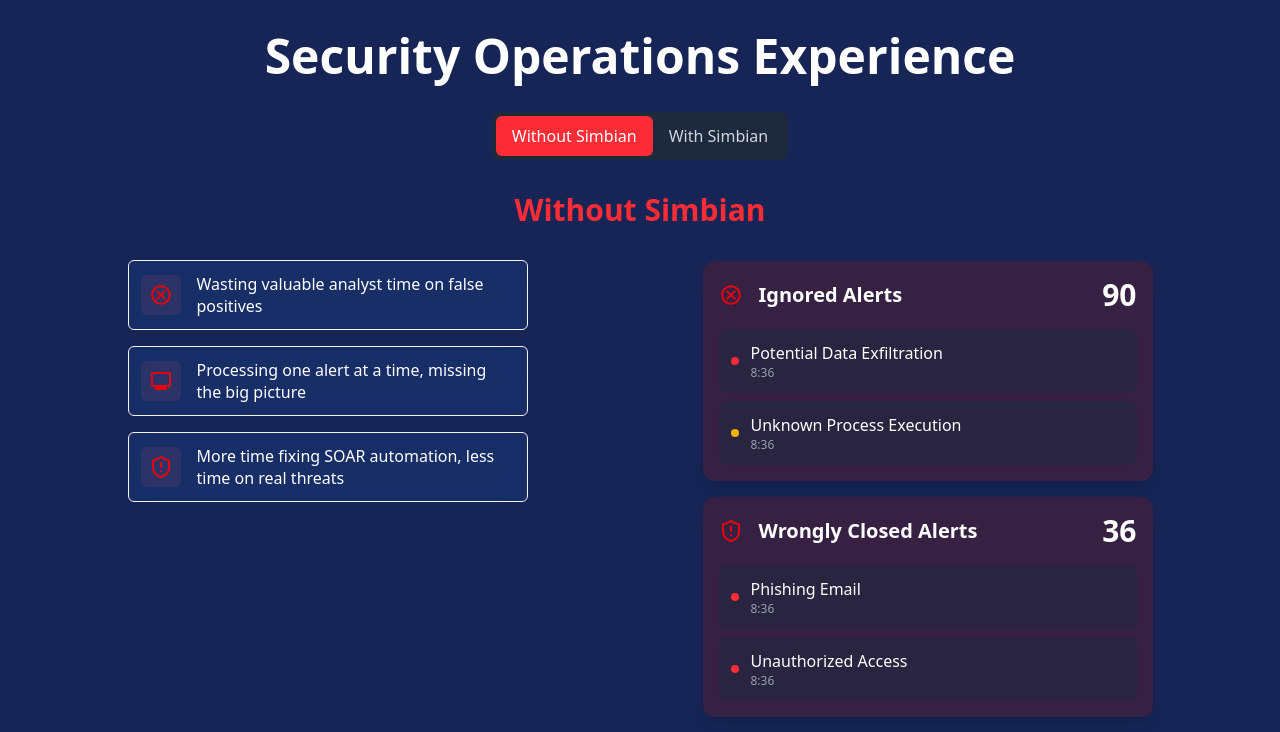
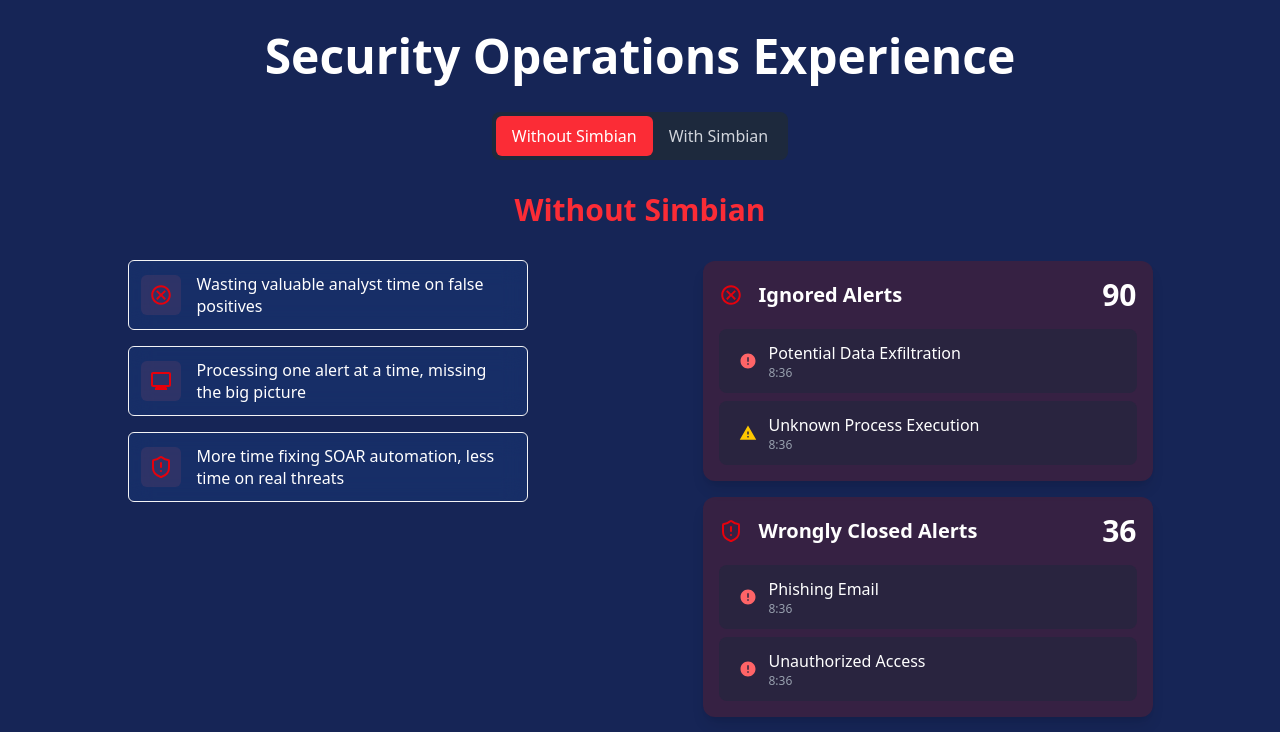
Before and after one commit to shrivastavpush/simbian-FED-task, a Next.js app: page / in a window 1280 px wide. Shown: the top 732 px of the page. Built offline with nearby package versions, Linux system fonts and the light colour scheme.

Commit message:
added animation and updated readme

```diff
--- a/app/components/AlertItem.tsx
+++ b/app/components/AlertItem.tsx
@@ -10,7 +10,19 @@
             transition={{ delay: index * 0.1 }}
             layout
         >
-            <div className={`w-2 h-2 rounded-full ${alert.severity === "high" ? "bg-red-500" : alert.severity === "medium" ? "bg-yellow-500" : "bg-blue-500"}`} />
+            <div className="flex items-center gap-2">
+                <div className="" />
+                {alert.icon && (() => {
+                    const Icon = alert.icon;
+                    return <Icon size={18} className={
+                        alert.severity === "high"
+                            ? "text-red-400"
+                            : alert.severity === "medium"
+                                ? "text-yellow-400"
+                                : "text-blue-400"
+                    } />;
+                })()}
+            </div>
             <div>
                 <div className="font-medium">{alert.title}</div>
                 <div className="text-xs text-gray-400">{alert.timestamp}</div>
--- a/app/data/alertItemData.ts
+++ b/app/data/alertItemData.ts
@@ -1,9 +1,20 @@
+import { IconType } from "react-icons";
+import { MdError, MdWarning, MdInfo } from "react-icons/md";
+
 export interface AlertItemData {
 	title: string;
 	severity: string;
-	timestamp?: string
-	id?: string
+	icon?: IconType;
+	timestamp?: string;
+	id?: string;
 }
+
+// Map severity to icon
+export const severityIconMap: Record<string, IconType> = {
+	high: MdError,
+	medium: MdWarning,
+	low: MdInfo,
+};
 
 const alertItemTypes: AlertItemData[] = [
 	{ title: "Phishing Email", severity: "high" },
@@ -26,6 +37,7 @@
 		id: Math.random().toString(36).substring(2, 11),
 		title: alertType.title,
 		severity: alertType.severity,
+		icon: severityIconMap[alertType.severity],
 		timestamp: `${now.getHours()}:${now
 			.getMinutes()
 			.toString()
--- a/app/pages/WithSimbian.tsx
+++ b/app/pages/WithSimbian.tsx
@@ -40,7 +40,9 @@
                             }
                         }}
                     >
-                        {contentDataWithSimbian.map((data, idx) => (
+                        {contentDataWithSimbian.map((data, idx) => {
+                            const Icon = data.icon;
+                            return (
                                 <motion.div
                                     key={data.title}
                                     initial={{ opacity: 0, x: -30 }}
@@ -50,10 +52,11 @@
                                     <ContentCard
                                         title={data.title}
                                         className={data.className}
-                                    icon={<data.icon size={24} className="text-green-600" />}
+                                        icon={<Icon size={24} className="text-green-600" />}
                                     />
                                 </motion.div>
-                        ))}
+                            );
+                        })}
                     </motion.div>
 
                     {/* Cards with zero counts */}
--- a/app/pages/WithoutSimbian.tsx
+++ b/app/pages/WithoutSimbian.tsx
@@ -80,7 +80,9 @@
                             }
                         }}
                     >
-                        {contentDataWithoutSimbian.map((data, idx) => (
+                        {contentDataWithoutSimbian.map((data, idx) => {
+                            const Icon = data.icon;
+                            return (
                                 <motion.div
                                     key={data.title}
                                     initial={{ opacity: 0, x: -30 }}
@@ -90,10 +92,11 @@
                                     <ContentCard
                                         title={data.title}
                                         className={data.className}
-                                    icon={<data.icon size={24} className="text-red-600" />}
+                                        icon={<Icon size={24} className="text-red-600" />}
                                     />
                                 </motion.div>
-                        ))}
+                            );
+                        })}
                     </motion.div>
 
                     {/* alert boxes */}
```
Also changed, not shown: 1 other file (tests, documents, lock files or other folders). Lines whose indentation alone changed are shown as unchanged.
